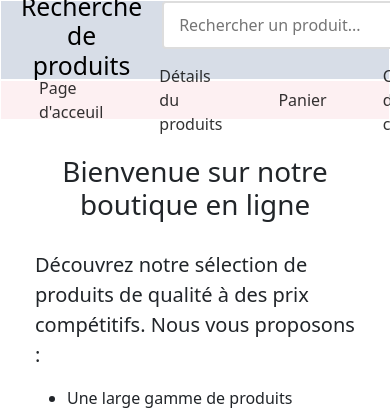
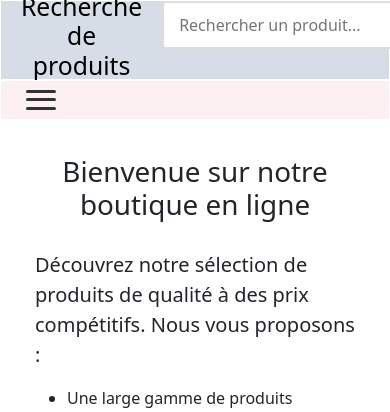
Before and after one commit to bouabre225/boutique-en--ligne, a PHP site: page / in a window 390 px wide; the page is wider, and only the part inside the window is pictured. Shown: the top 412 px of that part. Run offline with PHP 8.4, Linux system fonts and the light colour scheme.

Commit message:
ajout d'un menu burger stylé lorqu'on reduit l'ecran

```diff
--- a/structure/nav.php
+++ b/structure/nav.php
@@ -1,7 +1,22 @@
+<div class="nav-container">
+    <button class="burger-menu" onclick="toggleMenu()">
+        <span></span>
+        <span></span>
+        <span></span>
+    </button>
+    <div class="nav-links">
+        <a href="index.php?page=acceuil">Page d'acceuil</a>
+        <a href="index.php?page=detail">Détails du produits</a>
+        <a href="index.php?page=commande">Panier</a>
+        <a href="index.php?page=confirmation">Confirmation de commande</a>
+        <a href="index.php?page=ajout">Ajouter au catalogue</a>
+        <a href="index.php?page=contact">Nous Contacter</a>
+    </div>
+</div>
 
-    <a href="index.php?page=acceuil">Page d'acceuil</a>
-    <a href="index.php?page=detail">Détails du produits</a>
-    <a href="index.php?page=commande">Panier</a>
-    <a href="index.php?page=confirmation">Confirmation de commande</a>
-    <a href="index.php?page=ajout">Ajouter au catalogue</a>
-    <a href="index.php?page=contact">Nous Contacter</a>
+<script>
+function toggleMenu() {
+    document.querySelector('.nav-links').classList.toggle('active');
+    document.querySelector('.burger-menu').classList.toggle('active');
+}
+</script>
--- a/styles/style.css
+++ b/styles/style.css
@@ -542,6 +542,84 @@ tbody td a:hover {
     text-align: center;
 }
 
+/* Style du menu burger */
+.nav-container {
+    width: 100%;
+    position: relative;
+}
+
+.burger-menu {
+    display: none;
+    flex-direction: column;
+    justify-content: space-around;
+    width: 30px;
+    height: 25px;
+    background: transparent;
+    border: none;
+    cursor: pointer;
+    padding: 0;
+    margin-left: 15px;
+}
+
+.burger-menu span {
+    width: 30px;
+    height: 3px;
+    background: #333;
+    border-radius: 10px;
+    transition: all 0.3s linear;
+    position: relative;
+    transform-origin: 1px;
+}
+
+.burger-menu.active span:first-child {
+    transform: rotate(45deg);
+}
+
+.burger-menu.active span:nth-child(2) {
+    opacity: 0;
+}
+
+.burger-menu.active span:nth-child(3) {
+    transform: rotate(-45deg);
+}
+
+.nav-links {
+    display: flex;
+    align-items: center;
+    gap: 20px;
+}
+
+/* Media query pour le responsive */
+@media screen and (max-width: 768px) {
+    .burger-menu {
+        display: flex;
+        z-index: 10;
+    }
+
+    .nav-links {
+        position: fixed;
+        top: 0;
+        left: -100%;
+        height: 100vh;
+        width: 250px;
+        flex-direction: column;
+        background: white;
+        padding: 50px 20px;
+        transition: left 0.3s ease-in-out;
+        box-shadow: 2px 0 5px rgba(0,0,0,0.1);
+    }
+
+    .nav-links.active {
+        left: 0;
+    }
+
+    .nav-links a {
+        padding: 10px 0;
+        width: 100%;
+        text-align: left;
+    }
+}
+
 @media (max-width: 768px) {
     .confirmation-grid {
         grid-template-columns: 1fr;
```
